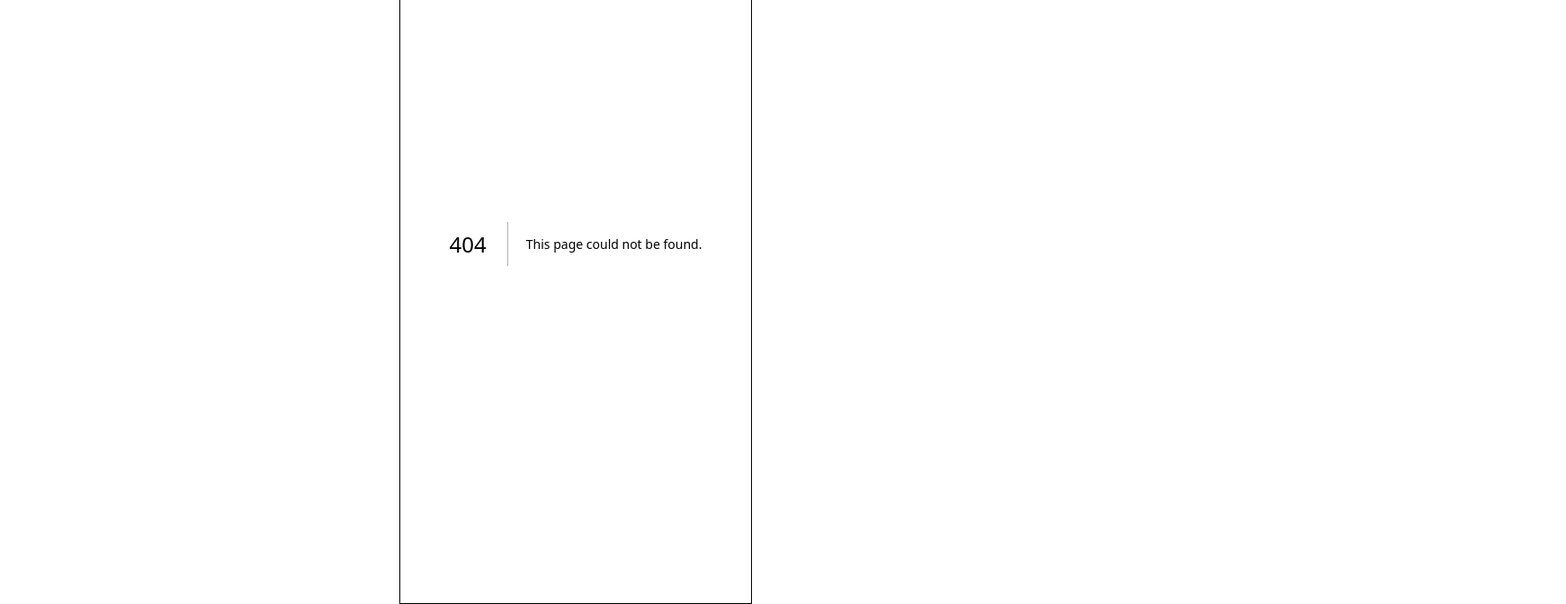
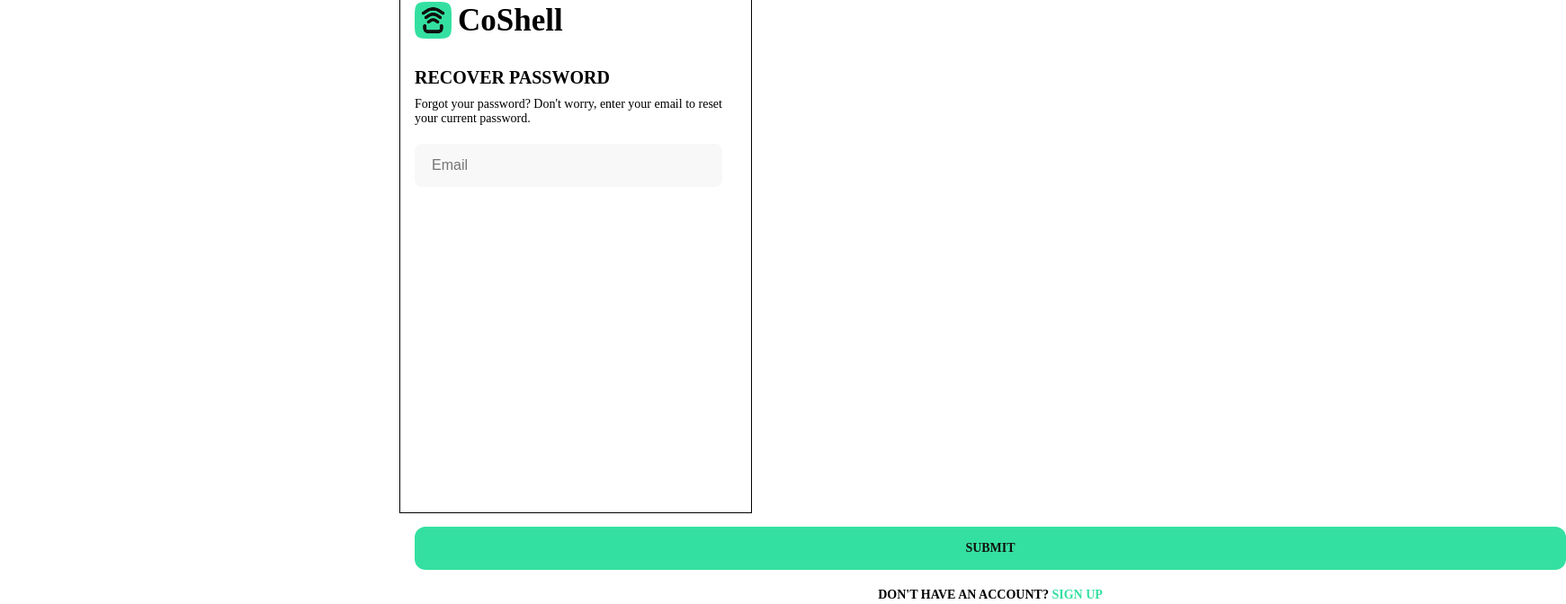
Before and after one commit to psycho-o0o/CoShell, a Next.js app: page /recoverPassword in a window 1280 px wide. Before the commit this address had no page. Shown: the part 130-802 px from the top of the page at 90% size, 1741 px wide, since content can reach past the window. Built offline with nearby package versions, Linux system fonts and the light colour scheme.

Commit message:
@Design RecoverPassword 페이지 완성

```diff
--- /dev/null
+++ b/pages/recoverPassword.tsx
@@ -0,0 +1,61 @@
+import Link from "next/link"
+import styled from "styled-components"
+import Button from "@/src/component/Button"
+import Input from "@/src/component/Input"
+import SignLayout from "@/src/component/Layout/Sign"
+
+const InputWrap = styled.div`
+    & > div {
+        margin-bottom: 20px;
+    }
+`
+
+export const BottomWrap = styled.div`
+    position: absolute;
+    width: 100%;
+    bottom: 0;
+`
+
+export const CreateAccountWrap = styled.div`
+    display: flex;
+    align-items: center;
+    justify-content: center;
+    & > a {
+        font-size: 14px;
+        font-weight: bold;
+        color: black;
+        text-decoration: none;
+    }
+    & span {
+        color: #34e0a1;
+    }
+`
+
+const ButtonWrap = styled.div`
+    width: 100%;
+    height: 48px;
+    margin-bottom: 20px;
+`
+
+export default function RecoverPassword(): JSX.Element {
+    return (
+        <SignLayout
+            title="RECOVER PASSWORD"
+            subTitle="Forgot your password? Don't worry, enter your email to reset your current password."
+        >
+            <InputWrap>
+                <Input placeHolder="Email" />
+            </InputWrap>
+            <BottomWrap>
+                <ButtonWrap>
+                    <Button>SUBMIT</Button>
+                </ButtonWrap>
+                <CreateAccountWrap>
+                    <Link href="/signUp">
+                        DON&apos;T HAVE AN ACCOUNT? <span>SIGN UP</span>
+                    </Link>
+                </CreateAccountWrap>
+            </BottomWrap>
+        </SignLayout>
+    )
+}
```
